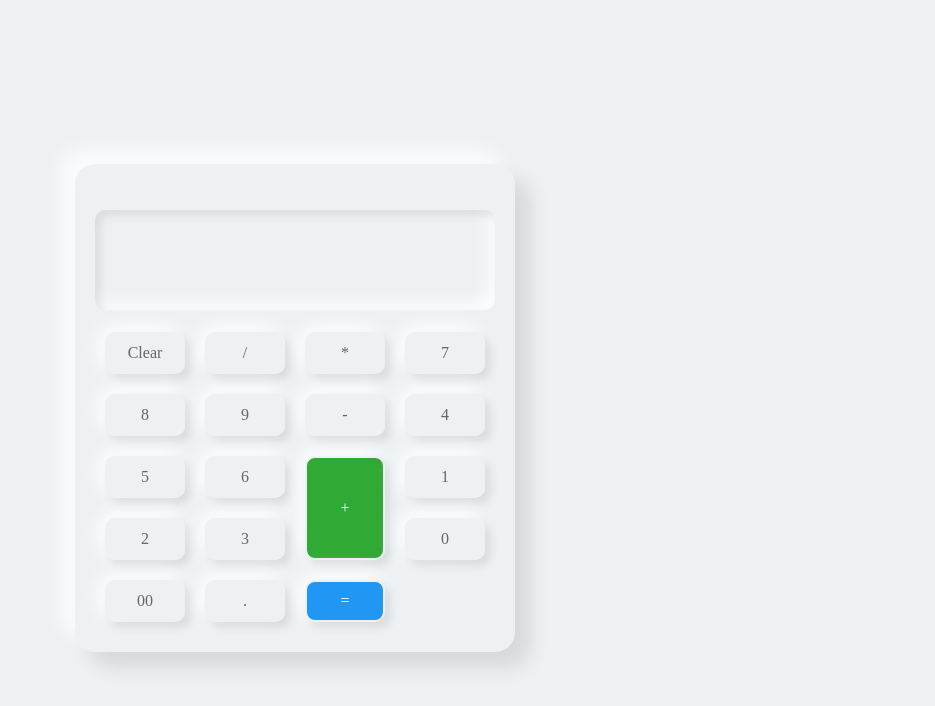
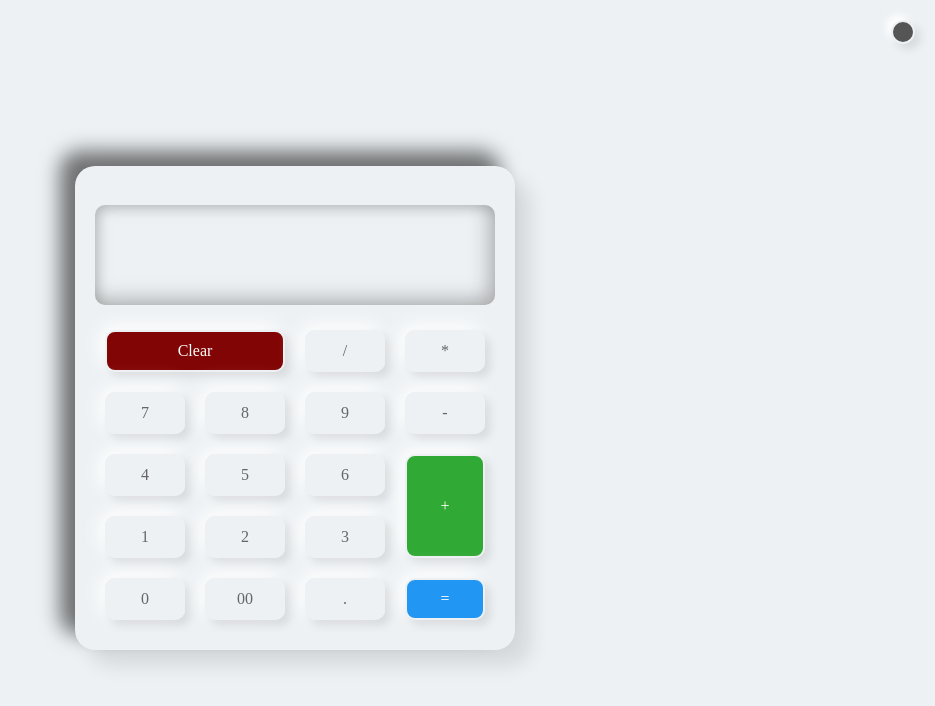
Before and after one commit to Muriloveronz/Projeto-calculadora-bicolor, a plain HTML site: page index.html in a window 1280 px wide. Shown: the whole page, without its empty margins (345-1280 px from the left). Drawn offline with Linux system fonts and the light colour scheme.

Commit message:
projeto completo

```diff
--- a/index.html
+++ b/index.html
@@ -12,7 +12,7 @@
     <div class="calculator">
         <div class="buttons" >
             <h2 id="value"></h2>
-            <span id="Clear">Clear</span>
+            <span id="Clear" aria-colspan="2">Clear</span>
             <span>/</span>
             <span>*</span>
             <span>7</span>
--- a/style.css
+++ b/style.css
@@ -22,7 +22,7 @@ charset UTF-8
      padding: 20px;
      border-radius: 20px;
      box-shadow: 15px 15px 20px rgba(0,0,0,0.1),
-     -15px -15px 20px #fffb
+     -15px -15px 20px rgba(0, 0, 0, 0.541);
     }
     .dark .calculator{
         background:#33393e ;
@@ -38,17 +38,17 @@ charset UTF-8
      grid-column: span 4;
      user-select: none;
      overflow: none;
-     width: 90%;
-     text-align: end;
+     width: 100%;
+     text-align:end;
      color: #5166d6;
      height: 100px;
      line-height: 100px;
      box-shadow: inset 5px 5px 10px rgba(0,0,0,0.1),
-     inset -5px -5px 20px #fff;
+     inset -5px -5px 20px rgba(128, 128, 128, 0.623);
      border-radius: 10px;
-     margin-bottom: 12px;
-     padding: 0 20px ;
-     font-size: 2em;
+     margin-bottom: 15px;
+     padding:  0 ;
+     font-size: 1,5em;
      font-weight: 500;
     }
     .dark .calculator .buttons #value{
@@ -92,9 +92,9 @@ charset UTF-8
        inset -5px -5px 10px rgba(255, 255, 255, 0.1);
 
     }
-    .calculator .buttons span#clear{
+    .calculator .buttons span#Clear{
         grid-column: span 2;
-        background: #f44336;
+        background: rgb(130, 5, 5);
         color: white;
         border: 2px solid #edf1f4;
     }
@@ -102,10 +102,10 @@ charset UTF-8
         grid-row: span 2;
         background: #31a935;
         color: white;
-        border: 2px solid #edf1f4;
+        border: 2,px solid #edf1f4;
     }
     .calculator .buttons span#equal{
-        grid-row: span 2;
+        grid-column: span 1;
         background: #2196f3;
         color: white;
         border: 2px solid #edf1f4;
@@ -129,7 +129,7 @@ charset UTF-8
         box-shadow: inset 5px 5px 10px rgba(0,0,0,0.1);
 
     }
-    .tooggLeBtn{
+    .toggleBtn{
         position: fixed;
         top: 20px;
         right: 20px;
@@ -142,7 +142,9 @@ charset UTF-8
         box-shadow:5px 5px 10px rgba(0,0,0,0.1),
         -5px -5px 10px #fff;
     }
-    .dark .tooggleBtn{
+
+
+    .dark .toggleBtn{
         background: #edf1f4;
         border: 2px solid #333;
         box-shadow:5px 5px 10px rgba(0,0,0,0.25),
```
